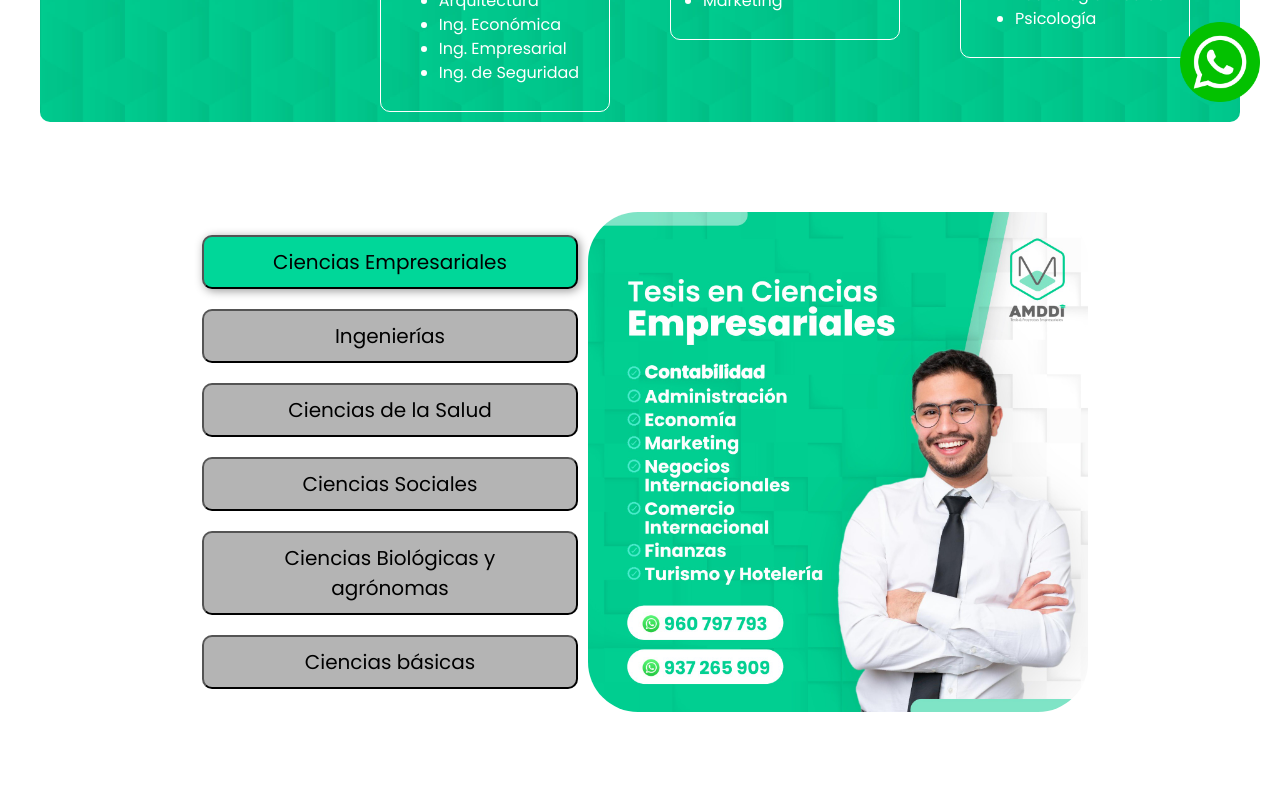
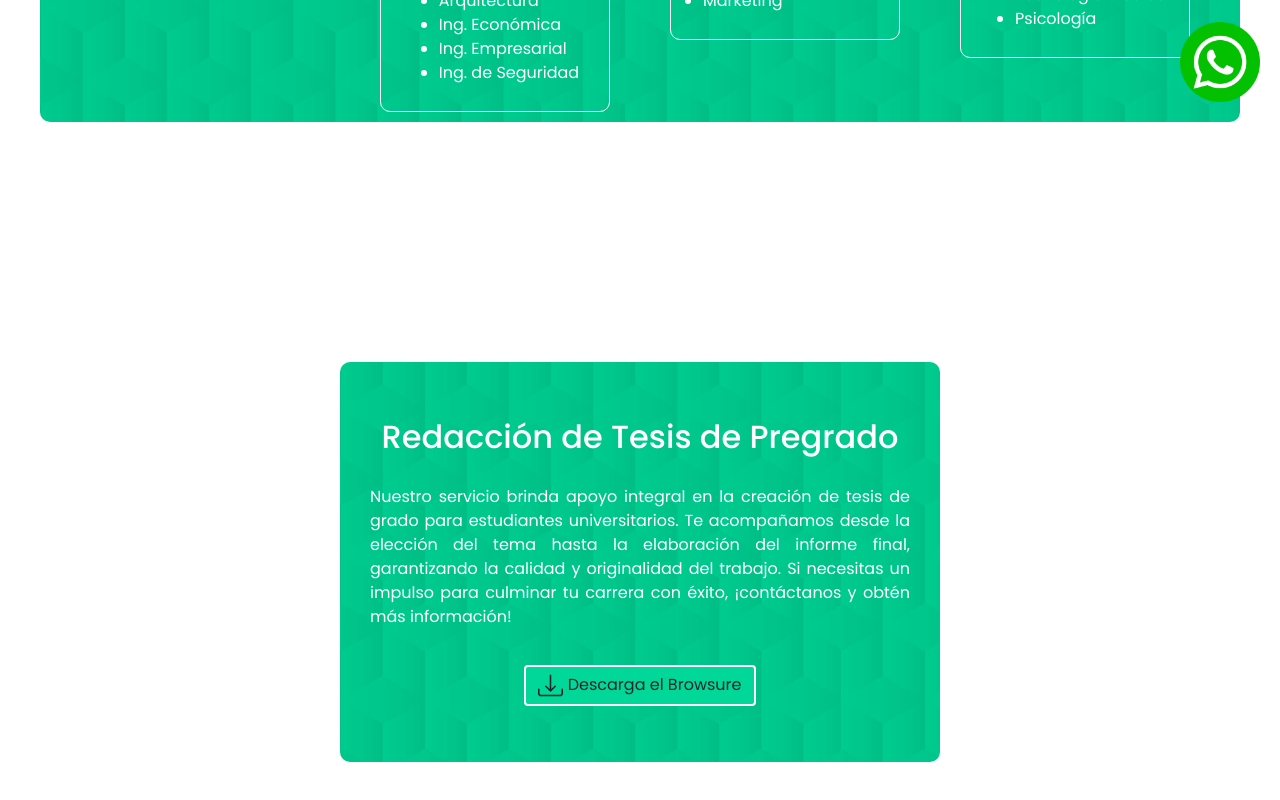
Before and after one commit to CJRS1/AMDDI, a React (Create React App) app in the folder amddi_project/: page /servicios in a window 1280 px wide. Shown: the part 678-1478 px from the top of the page. Built offline with nearby package versions, Linux system fonts and the light colour scheme.

Commit message:
Se retiró la sección renovada

```diff
--- a/amddi_project/src/components/Servicios.js
+++ b/amddi_project/src/components/Servicios.js
@@ -1,4 +1,4 @@
-import React, {useState,  useEffect } from "react";
+import React, { useEffect } from "react";
 // useState,
 import { useLocation } from 'react-router-dom';
 import '../styles/Servicios.css'
@@ -15,11 +15,11 @@ export default function Servicios() {
         window.scrollTo(0, 0);
     }, [location]);
 
-    const [imagenActiva, setImagenActiva] = useState(1);
+    // const [imagenActiva, setImagenActiva] = useState(1);
 
-    const manejarClick = (num) => {
-        setImagenActiva(num);
-    }
+    // const manejarClick = (num) => {
+    //     setImagenActiva(num);
+    // }
 
     return (
         <section className="servicios_container">
@@ -123,7 +123,7 @@ export default function Servicios() {
                     </div>
                 </div>
             </div>
-            <div className="carreras_container_1 ">
+            {/* <div className="carreras_container_1 ">
                 <div className="carreras_card">
 
                     <div className="botones_carreras">
@@ -182,7 +182,7 @@ export default function Servicios() {
                     </div>
 
                 </div>
-            </div>
+            </div> */}
 
             <div className="servicios_list">
                 <div id="redacciontesispregrado" className="servicio_container">
```
